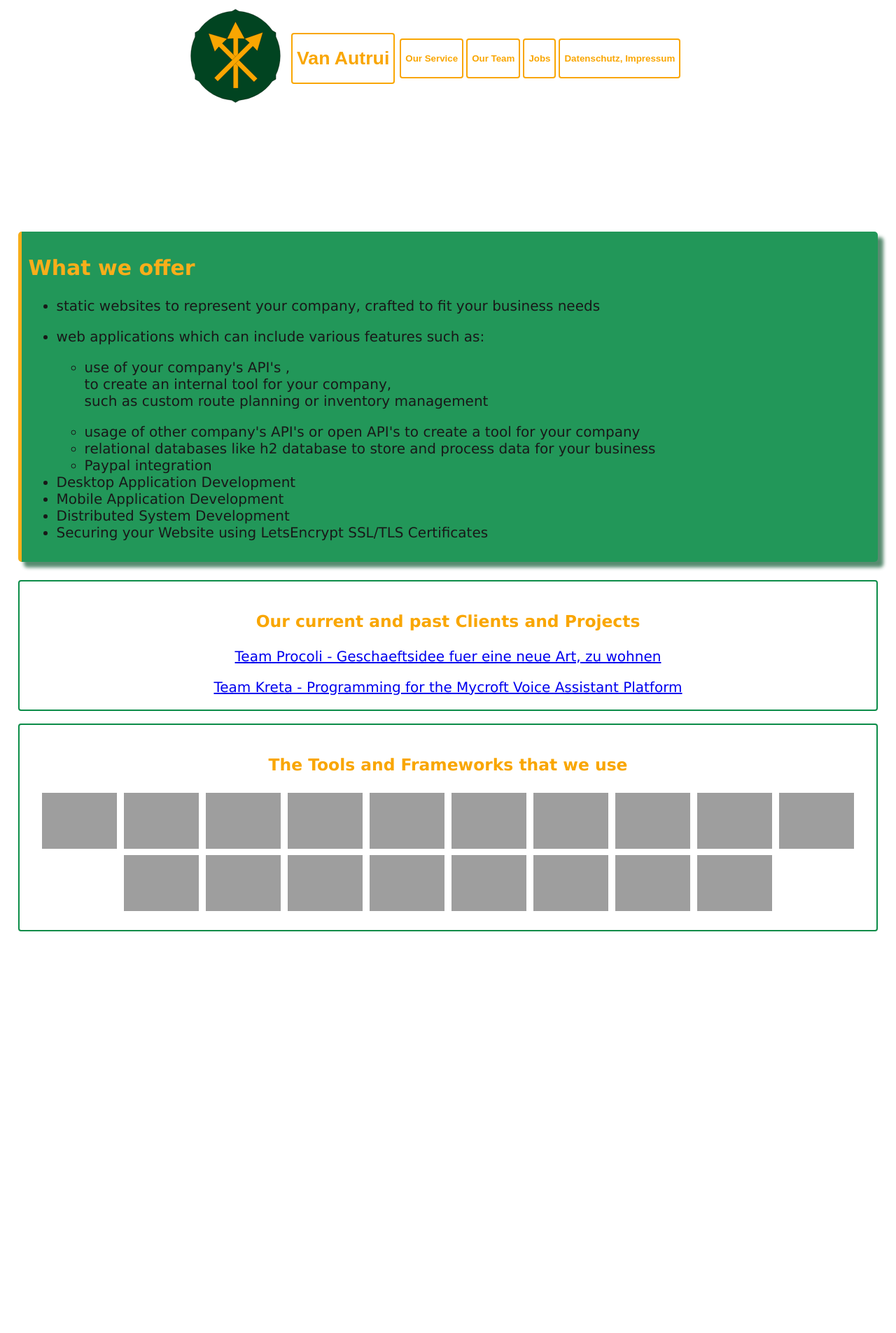
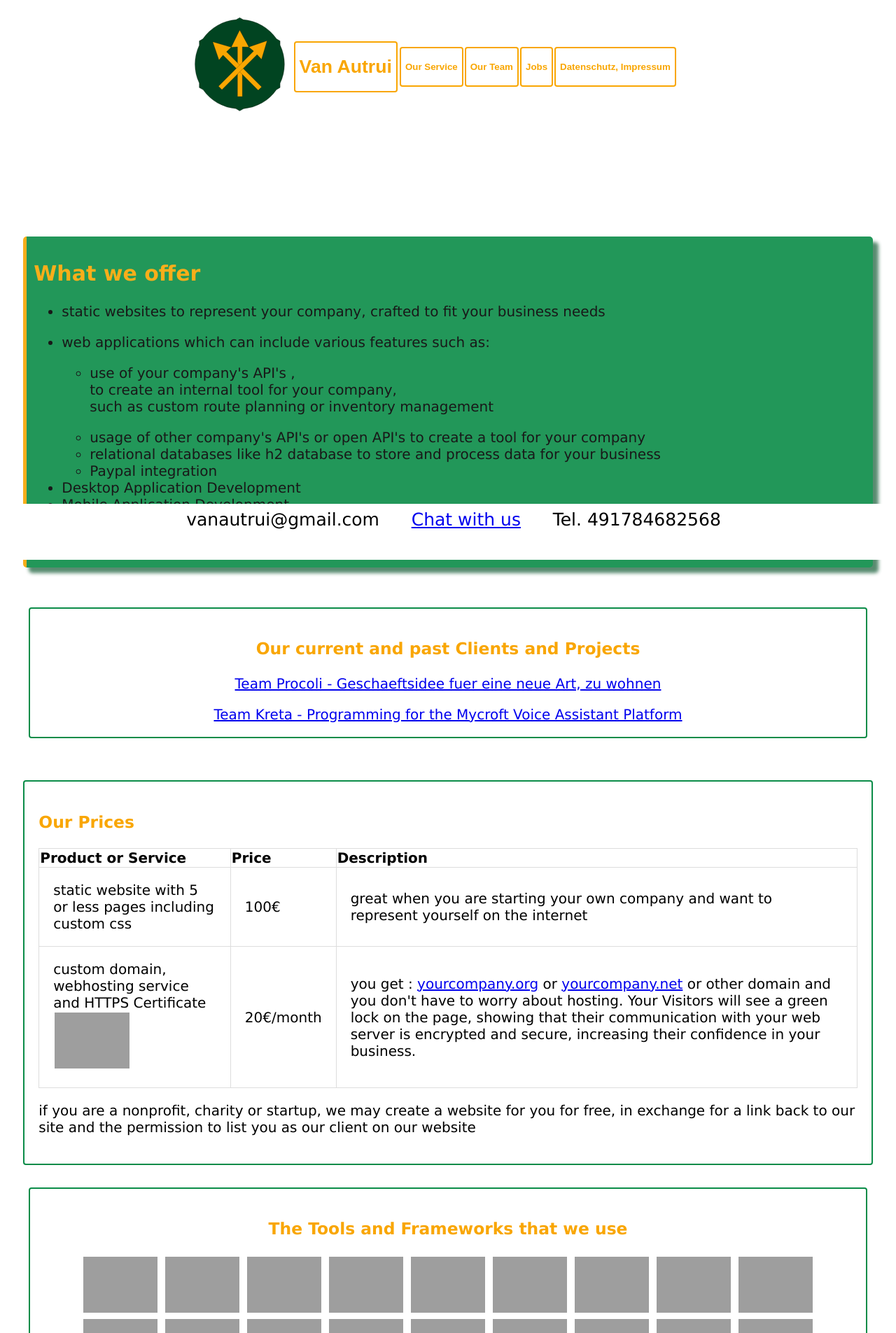
Before and after one commit to pointbazaar/vanautrui.org, a PHP site: page /services.html in a window 1280 px wide. Shown: the top 1905 px of the page at 70% size. Before the commit the page ends 1331 px from the top, so only its background shows below. Run offline with PHP 8.4, Linux system fonts and the light colour scheme; grey boxes are pictures that could not be loaded.

Commit message:
major changes, including datenschutz,impressum, prices and such

```diff
--- /dev/null
+++ b/src/main/resources/public/fragments/contact_fragment.html
@@ -0,0 +1,22 @@
+<!Doctype HTML>
+
+<html>
+<head>
+  <meta charset="utf-8" />
+  <link rel="stylesheet" type="text/css" href="../style.css">
+</head>
+<body>
+    <div class="" style="text-align:center; font-size:25px;">
+        <span>
+          vanautrui@gmail.com
+        </span>
+
+        <a href="https://discord.gg/CEbgD4N">Chat with us</a>
+
+        <span>
+          Tel. 491784682568
+        </span>
+
+    </div>
+  </body>
+</html>
--- a/src/main/resources/public/fragments/logo_fragment.html
+++ b/src/main/resources/public/fragments/logo_fragment.html
@@ -2,7 +2,8 @@
 
 <html>
 <head>
-    <link rel="stylesheet" type="text/css" href="../style.css">
+  <meta charset="utf-8" />
+  <link rel="stylesheet" type="text/css" href="../style.css">
 </head>
 <body>
 <script>
--- a/src/main/resources/public/fragments/our_clients_fragment.html
+++ b/src/main/resources/public/fragments/our_clients_fragment.html
@@ -2,7 +2,8 @@
 
 <html>
 <head>
-    <link rel="stylesheet" type="text/css" href="../style.css">
+  <meta charset="utf-8" />
+  <link rel="stylesheet" type="text/css" href="../style.css">
 </head>
 <body>
     <!-- the clients we served, their logos -->
--- a/src/main/resources/public/fragments/tools_logos_fragment.html
+++ b/src/main/resources/public/fragments/tools_logos_fragment.html
@@ -2,7 +2,8 @@
 
 <html>
 <head>
-    <link rel="stylesheet" type="text/css" href="../style.css">
+  <meta charset="utf-8" />
+  <link rel="stylesheet" type="text/css" href="../style.css">
 </head>
 <body>
     <!-- the tools we use, their logos -->
@@ -57,6 +58,9 @@
         <!-- atom -->
         <img class="toolimage" src="https://proxy.duckduckgo.com/iu/?u=https%3A%2F%2Fseeklogo.com%2Fimages%2FA%2Fatom-logo-19BD90FF87-seeklogo.com.png&f=1">
 
+        <!-- eclipse -->
+        <img class="toolimage" src="https://proxy.duckduckgo.com/iu/?u=https%3A%2F%2Fi0.wp.com%2Fallpcworld.com%2Fwp-content%2Fuploads%2F2016%2F08%2FEclipse-IDE-logo.jpg&f=1">
+
         <!-- linux -->
         <img class="toolimage" src="https://proxy.duckduckgo.com/iu/?u=https%3A%2F%2Ftse4.mm.bing.net%2Fth%3Fid%3DOIP.baerIevH9ibE2liwjzjBygHaHa%26pid%3D15.1&f=1">
 
@@ -68,6 +72,9 @@
 
         <!-- c language -->
         <img class="toolimage" src="https://proxy.duckduckgo.com/iu/?u=https%3A%2F%2Fupload.wikimedia.org%2Fwikipedia%2Fcommons%2Fthumb%2F3%2F35%2FThe_C_Programming_Language_logo.svg%2F1200px-The_C_Programming_Language_logo.svg.png&f=1">
+
+      	<!-- arc42 software architecture -->
+      	<img class="toolimage" src="https://proxy.duckduckgo.com/iu/?u=https%3A%2F%2Fleanpub.com%2Fsite_images%2Farc42-faq%2Farc42-logo.png&f=1">
     </div>
 
 </body>
--- a/src/main/resources/public/services.html
+++ b/src/main/resources/public/services.html
@@ -1,7 +1,7 @@
-<!Doctype HTML>
+<!DOCTYPE HTML>
 
 <head>
-
+  <meta charset="utf-8" />
     <!-- Global site tag (gtag.js) - Google Analytics -->
     <script async src="https://www.googletagmanager.com/gtag/js?id=UA-130200041-1"></script>
     <script>
@@ -20,7 +20,7 @@
 <!--include in every page so visitors know they still on vanautrui site -->
 <iframe src="fragments/logo_fragment.html" frameborder="0" width="100%" height="300em"></iframe>
 
-<div id="main-content">
+
   <div id="services" class="section">
       <h2>What we offer</h2>
       <ul>
@@ -51,9 +51,45 @@
       </ul>
   </div>
 
+  <br>
+  <iframe src="fragments/our_clients_fragment.html" frameborder="0" height="250em" width="100%"></iframe>
 
-    <iframe src="fragments/our_clients_fragment.html" frameborder="0" height="200em" width="100%"></iframe>
-    <iframe src="fragments/tools_logos_fragment.html" frameborder="0" height="300em" width="100%"></iframe>
+  <div id="prices" class="contentbox">
+    <h3> Our Prices </h3>
+    <table>
+      <tr>
+        <th>Product or Service</th>
+        <th> Price </th>
+        <th> Description</th>
+      </tr>
+      <tr>
+        <td> static website with 5 or less pages including custom css </td>
+        <td> 100€ </td>
+        <td> great when you are starting your own company and want to represent yourself on the internet</td>
+      </tr>
+      <tr>
+        <td>
+          custom domain, webhosting service and HTTPS Certificate
+          <img class="toolimage" src="https://www.lyqwid.com/wp-content/uploads/2016/04/SSL-https-green-lock-icon.png"/>
+        </td>
+        <td> 20€/month </td>
+        <td> you get :
+          <a href="https://yourcompany.org">yourcompany.org</a>
+          or
+          <a href="https://yourcompany.net">yourcompany.net</a>  or other domain and you don't have to worry about hosting. Your Visitors will see a green lock on the page, showing that their communication with your web server is encrypted and secure, increasing their confidence in your business.
+        </td>
+      </tr>
+    </table>
 
+
+    <p> if you are a nonprofit, charity or startup, we may create a website for you for free, in exchange for a link back to our site
+      and the permission to list you as our client on our website </p>
   </div>
+
+  <br>
+  <iframe src="fragments/tools_logos_fragment.html" frameborder="0" height="400em" width="100%"></iframe>
+
+  <br>
+  <!-- include on every page so clients know how to get in touch and are reminded of it constantly -->
+  <iframe src="fragments/contact_fragment.html" frameborder="0" width="100%" id="footer"></iframe>
 </body>
--- a/src/main/resources/public/style.css
+++ b/src/main/resources/public/style.css
@@ -1,3 +1,4 @@
+# tag based sty
 
 html, body{ height:100%; margin:0; }
 
@@ -13,9 +14,21 @@ body {
 
 }
 
-.toolimage{
-    height:4em;
-    padding: 0.1em 0.1em 0.1em 0.1em;
+table{
+	border-collapse: collapse;
+}
+
+th{
+	text-align: left;
+	font-size: 34;
+}
+
+#prices td{
+	padding: 1em 1em 1em 1em;
+}
+
+#prices td,th{
+	border: 1px solid #ddd;
 }
 
 button{
@@ -26,17 +39,50 @@ button{
 
 }
 
-h1{
+span{
+	margin: 1cm 1cm 1cm 1cm;
+}
+
+h1 {
 	text-align:center;
+	color:rgb(249, 166, 2);
+}
+h2 {
+	color:rgb(249, 166, 2);
+}
+h3 {
+	color:rgb(249, 166, 2);
+}
+h4 {
+	color:rgb(249, 166, 2);
 }
 
 hr{
 	color:#ffb4b4;
 }
 
+#footer {
+    position: fixed;
+    z-index: 10;
+    height: 4em;
+		bottom: 0;
+		background-color: white;
+}
+
+.toolimage{
+    height:4em;
+    padding: 0.1em 0.1em 0.1em 0.1em;
+}
+
+
+
 .middle{
     margin-left:auto;
     margin-right:auto;
+}
+
+.contentbox {
+
 }
 
 .contentbox, .personprofile{
@@ -60,8 +106,6 @@ hr{
 	margin: 1em 1em 1em 1em;
 }
 
-
-
 .profilepic{
 	width:300px;
 	height:auto;
@@ -75,10 +119,7 @@ hr{
 	100%{background-color:grey; color:blue;}
 }
 
-
-
 .section{
-
 
 	box-shadow: 8px 8px 5px rgb(71, 127, 97);
 	padding:10px;
@@ -112,16 +153,3 @@ hr{
 .english{
 	display:none;
 }
-
-h1 {
-	color:rgb(249, 166, 2);
-}
-h2 {
-	color:rgb(249, 166, 2);
-}
-h3 {
-	color:rgb(249, 166, 2);
-}
-h4 {
-	color:rgb(249, 166, 2);
-}
```
Also changed, not shown: src/main/resources/public/datenschutz_und_impressum.html (+41 -5 lines), src/main/resources/public/index.html (+5 -37 lines), src/main/resources/public/team.html (+4 -3 lines), src/main/resources/public/workwithus.html (+13 -21 lines). Lines whose indentation alone changed are shown as unchanged.
